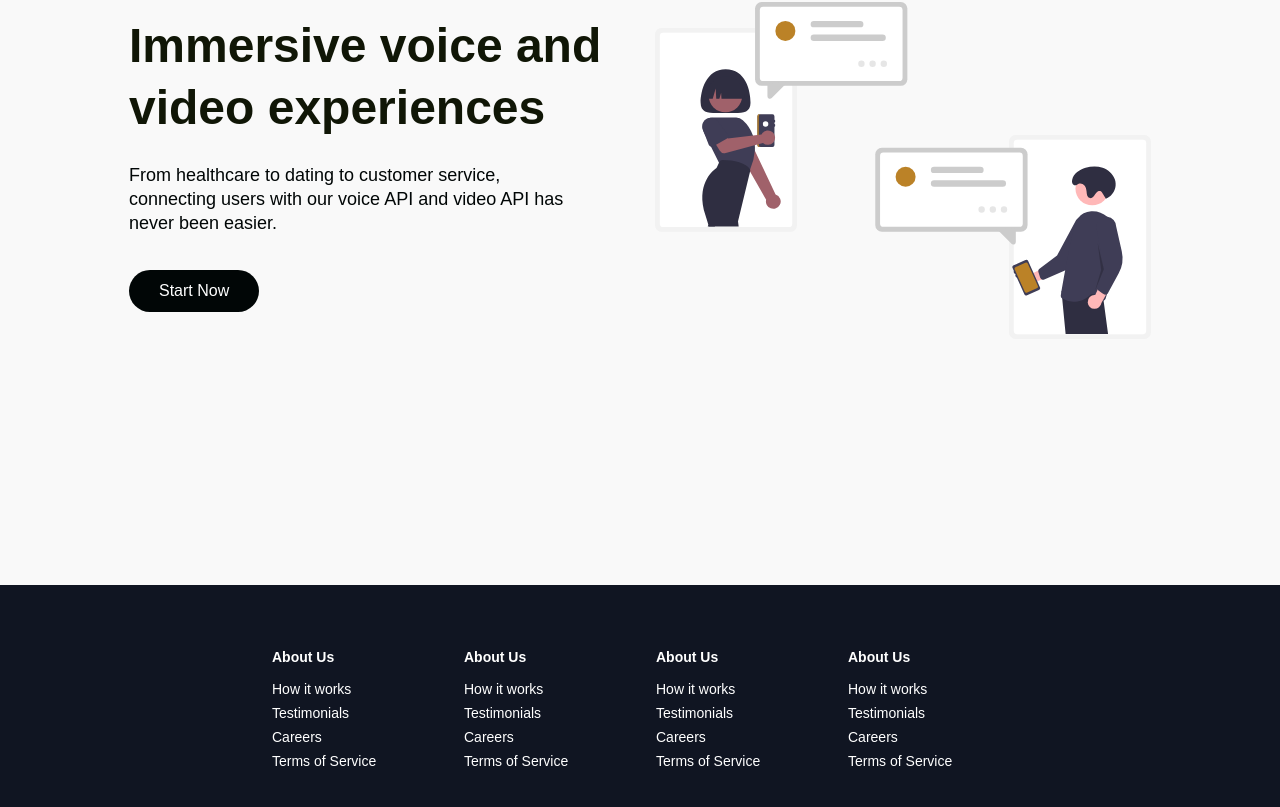
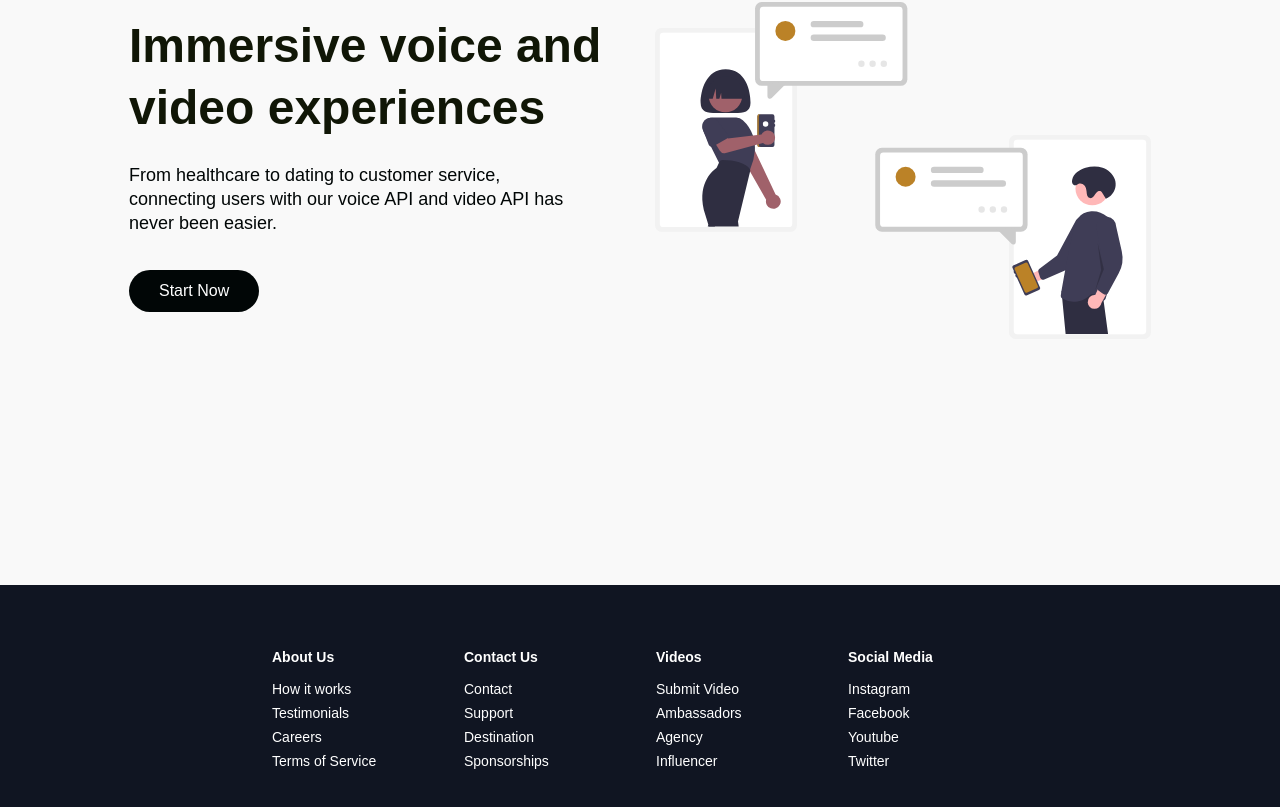
Before and after one commit to martynas3113/React-Webpage, a React (Create React App) app: page / in a window 1280 px wide. Shown: the part 3415-4222 px from the top of the page. Built offline with nearby package versions, Linux system fonts and the light colour scheme; a web font is replaced by a local one.

Commit message:
Added different columns

```diff
--- a/src/components/Footer/index.js
+++ b/src/components/Footer/index.js
@@ -15,27 +15,27 @@ const Footer = () => {
                                 <FooterLink to="/signin">Terms of Service</FooterLink>
                         </FooterLinkItems>
                         <FooterLinkItems>
-                            <FooterLinkTitle> About Us </FooterLinkTitle>
-                                <FooterLink to="/signin">How it works</FooterLink>
-                                <FooterLink to="/signin">Testimonials</FooterLink>
-                                <FooterLink to="/signin">Careers</FooterLink>
-                                <FooterLink to="/signin">Terms of Service</FooterLink>
+                            <FooterLinkTitle> Contact Us </FooterLinkTitle>
+                                <FooterLink to="/signin">Contact</FooterLink>
+                                <FooterLink to="/signin">Support</FooterLink>
+                                <FooterLink to="/signin">Destination</FooterLink>
+                                <FooterLink to="/signin">Sponsorships</FooterLink>
                         </FooterLinkItems>
                     </FooterLinksWrapper>
                     <FooterLinksWrapper>
                         <FooterLinkItems>
-                            <FooterLinkTitle> About Us </FooterLinkTitle>
-                                <FooterLink to="/signin">How it works</FooterLink>
-                                <FooterLink to="/signin">Testimonials</FooterLink>
-                                <FooterLink to="/signin">Careers</FooterLink>
-                                <FooterLink to="/signin">Terms of Service</FooterLink>
+                            <FooterLinkTitle> Videos </FooterLinkTitle>
+                                <FooterLink to="/signin">Submit Video</FooterLink>
+                                <FooterLink to="/signin">Ambassadors</FooterLink>
+                                <FooterLink to="/signin">Agency</FooterLink>
+                                <FooterLink to="/signin">Influencer</FooterLink>
                         </FooterLinkItems>
                         <FooterLinkItems>
-                            <FooterLinkTitle> About Us </FooterLinkTitle>
-                                <FooterLink to="/signin">How it works</FooterLink>
-                                <FooterLink to="/signin">Testimonials</FooterLink>
-                                <FooterLink to="/signin">Careers</FooterLink>
-                                <FooterLink to="/signin">Terms of Service</FooterLink>
+                            <FooterLinkTitle> Social Media </FooterLinkTitle>
+                                <FooterLink to="/signin">Instagram</FooterLink>
+                                <FooterLink to="/signin">Facebook</FooterLink>
+                                <FooterLink to="/signin">Youtube</FooterLink>
+                                <FooterLink to="/signin">Twitter</FooterLink>
                         </FooterLinkItems>
                     </FooterLinksWrapper>
                 </FooterLinksContainer>
```
Also changed, not shown: 1 other file (tests, documents, lock files or other folders).
